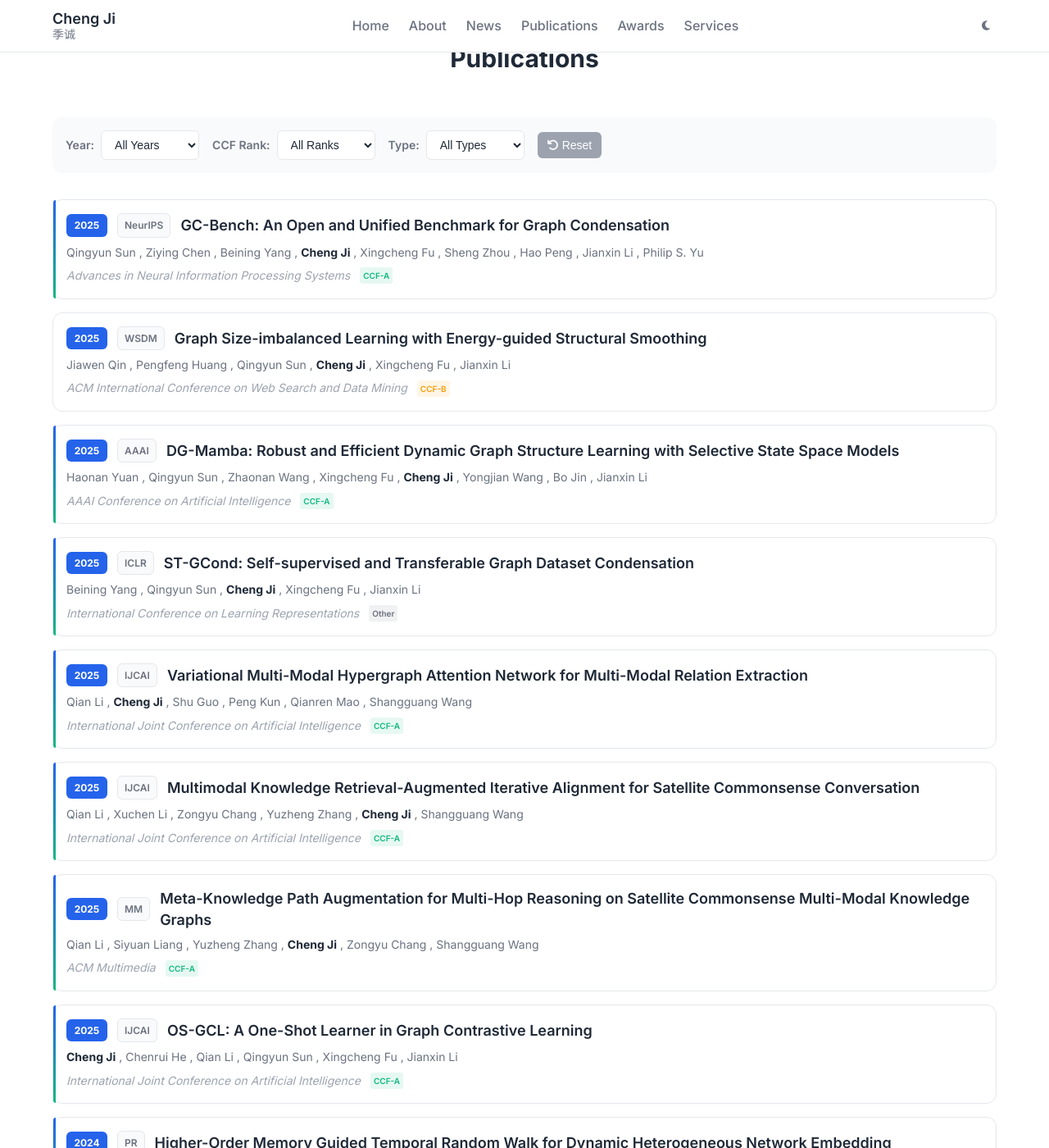
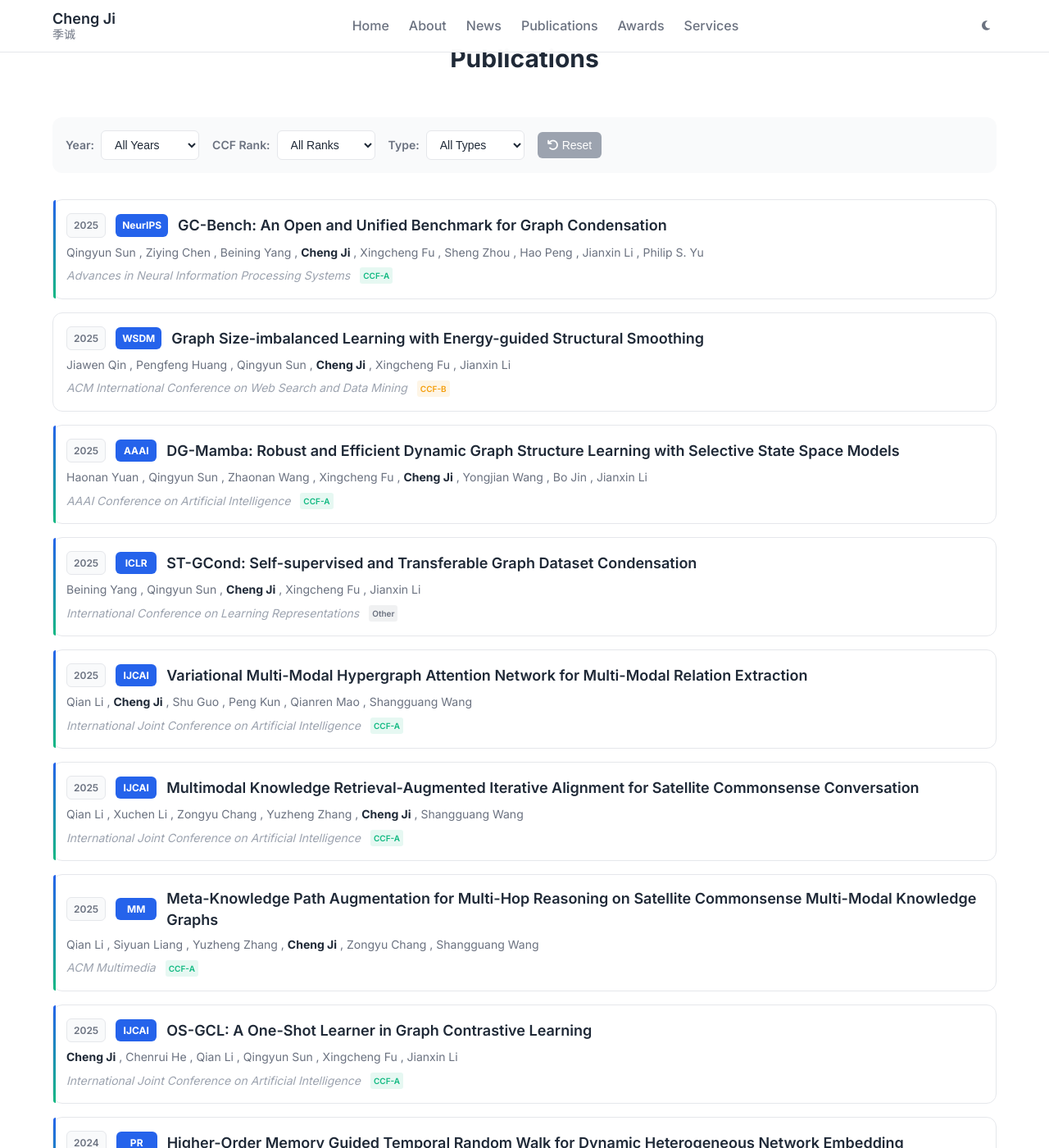
Before and after one commit to jicheng-bio/jicheng-bio.github.io, a Jekyll site: the page built from index.html, in a window 1280 px wide and 1400 px high, scrolled down 2055 px. Shown: the whole window at 82% size. Built offline with Jekyll 4.4.1, drawn with Linux system fonts in a browser that asks for light colours; the list of posts is cut into pages by our own code.

Commit message:
Update main.css

```diff
--- a/assets/css/main.css
+++ b/assets/css/main.css
@@ -941,6 +941,17 @@ body {
 }
 
 .pub-year-badge {
+  background-color: var(--background-alt);
+  color: var(--text-secondary);
+  padding: var(--space-1) var(--space-2);
+  border-radius: calc(var(--border-radius) / 2);
+  font-size: var(--font-size-xs);
+  font-weight: 600;
+  border: 1px solid var(--border-color);
+  flex-shrink: 0;
+}
+
+.pub-venue-badge {
   background-color: var(--primary-color);
   color: white;
   padding: var(--space-1) var(--space-2);
@@ -949,17 +960,6 @@ body {
   font-weight: 700;
   text-align: center;
   min-width: 50px;
-  flex-shrink: 0;
-}
-
-.pub-venue-badge {
-  background-color: var(--background-alt);
-  color: var(--text-secondary);
-  padding: var(--space-1) var(--space-2);
-  border-radius: calc(var(--border-radius) / 2);
-  font-size: var(--font-size-xs);
-  font-weight: 600;
-  border: 1px solid var(--border-color);
   flex-shrink: 0;
 }
 
```
